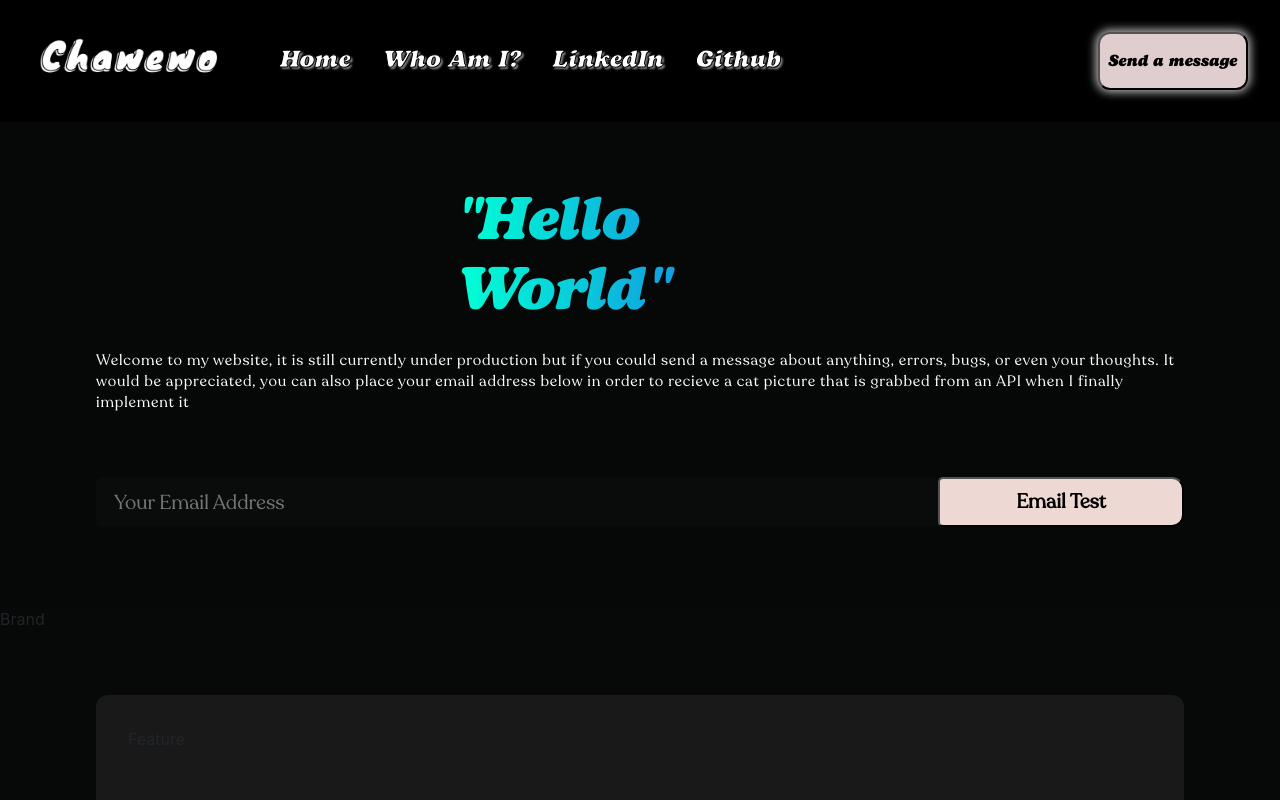
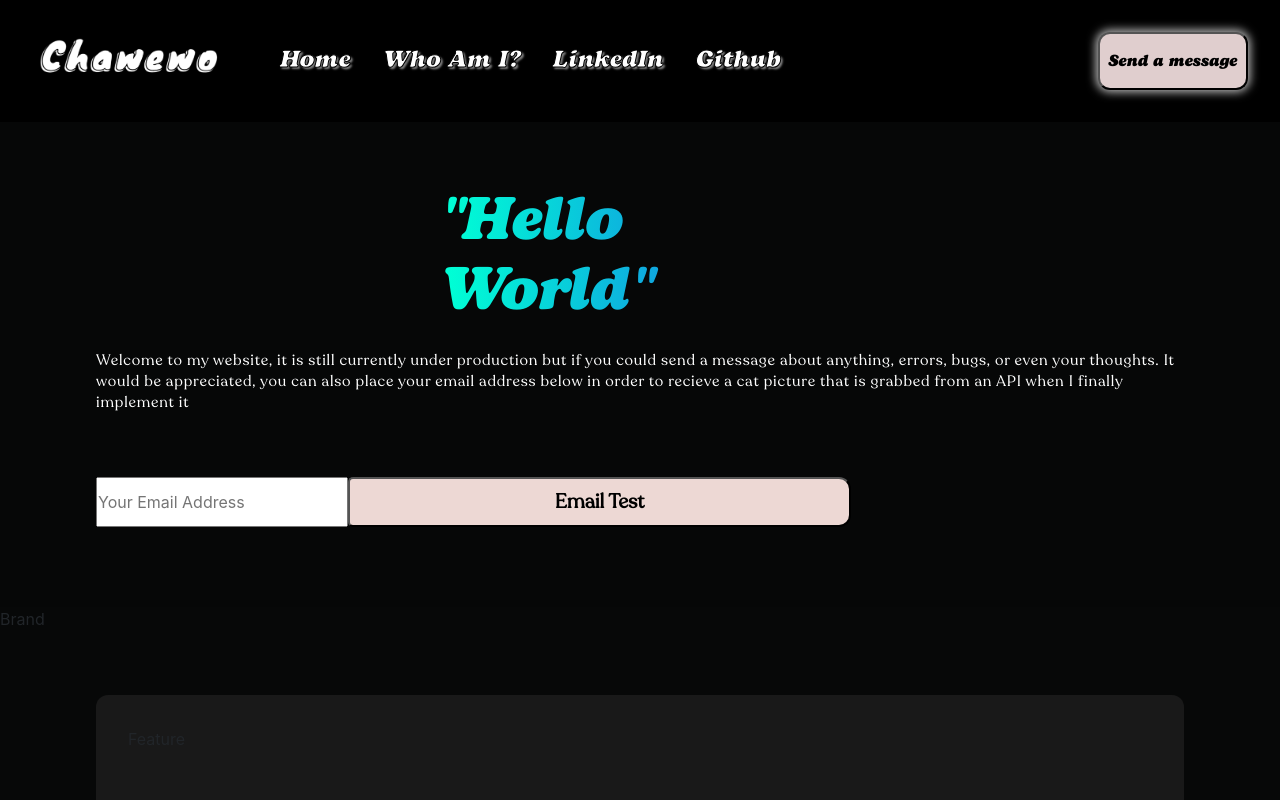
Before and after one commit to Chawewo/Portfolio, a React (Create React App) app: page / in a window 1280 px wide. Shown: the top 800 px of the page. Built offline with nearby package versions, Linux system fonts and the light colour scheme; a web font is replaced by a local one.

Commit message:
Implemented CatAPI

```diff
--- a/src/containers/header/header.css
+++ b/src/containers/header/header.css
@@ -2,6 +2,11 @@
     display: flex;
     flex-direction: row;
     background:  rgb(6, 7, 7);;
+}
+.chawewo__header h1 {
+    width: 400px;
+    justify-content: center;
+    align-items: center;
 }
 .chawewo__header-content{
     flex: 1;
@@ -35,7 +40,8 @@
     flex-direction: row;
 
 }
-.chawewo__header-content__input input {
+/* changing to input to form */
+.chawewo__header-content__input form {
     flex: 2;
     width: 100%;
     min-height: 50px;
@@ -69,6 +75,3 @@
     outline: none;
     padding: 0 0rem;
 }
-.gradient__text{
-    width: 367px;
-}
```
